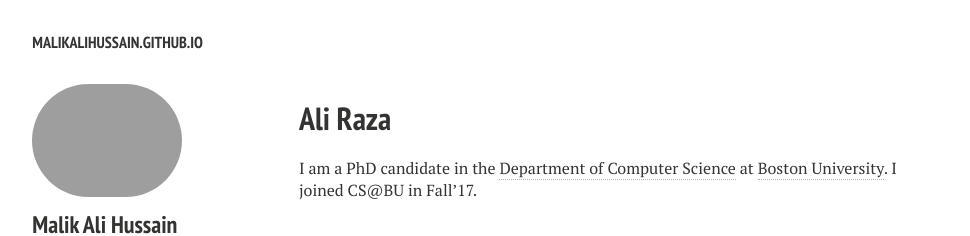
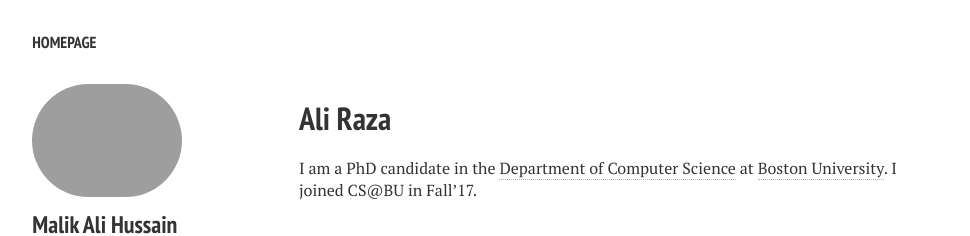
Before and after one commit to malikalihussain/malikalihussain.github.io, a Jekyll site: the page built from index.md, in a window 1280 px wide. Shown: the top 236 px of the page, without its empty margins (21-991 px from the left). Built offline with Jekyll 4.4.1, drawn with Linux system fonts in a browser that asks for light colours; nearby versions of some CDN libraries; comment, search, counter and statistics services are not loaded.

Commit message:
Update _config.yml

```diff
--- a/_config.yml
+++ b/_config.yml
@@ -1,4 +1,4 @@
-title:
+title:            Homepage
 description:      Welcome to my site.
 # Your site's domain goes here. Leave localhost server or blank when working locally.
 url:              //malikalihussain.github.io
```
